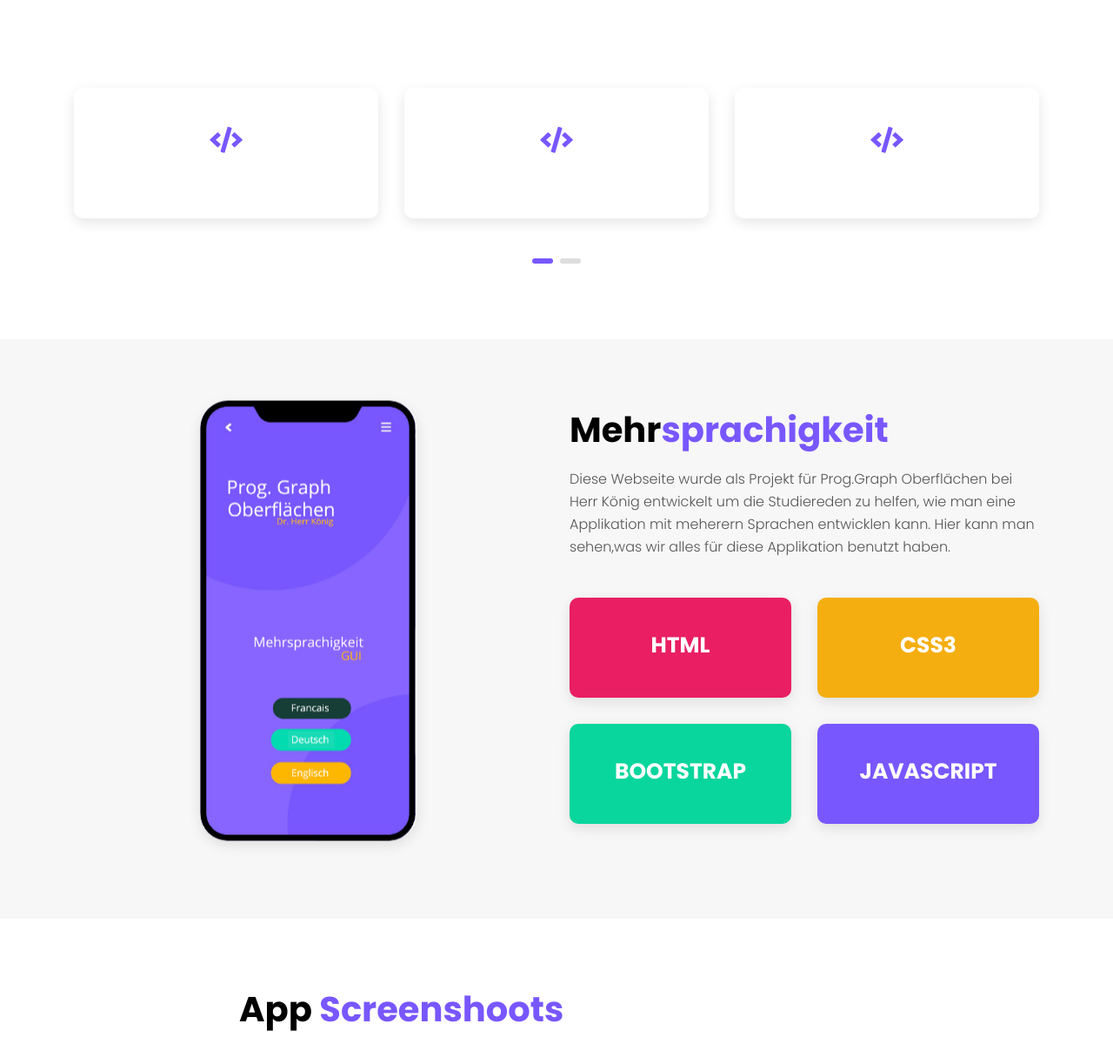
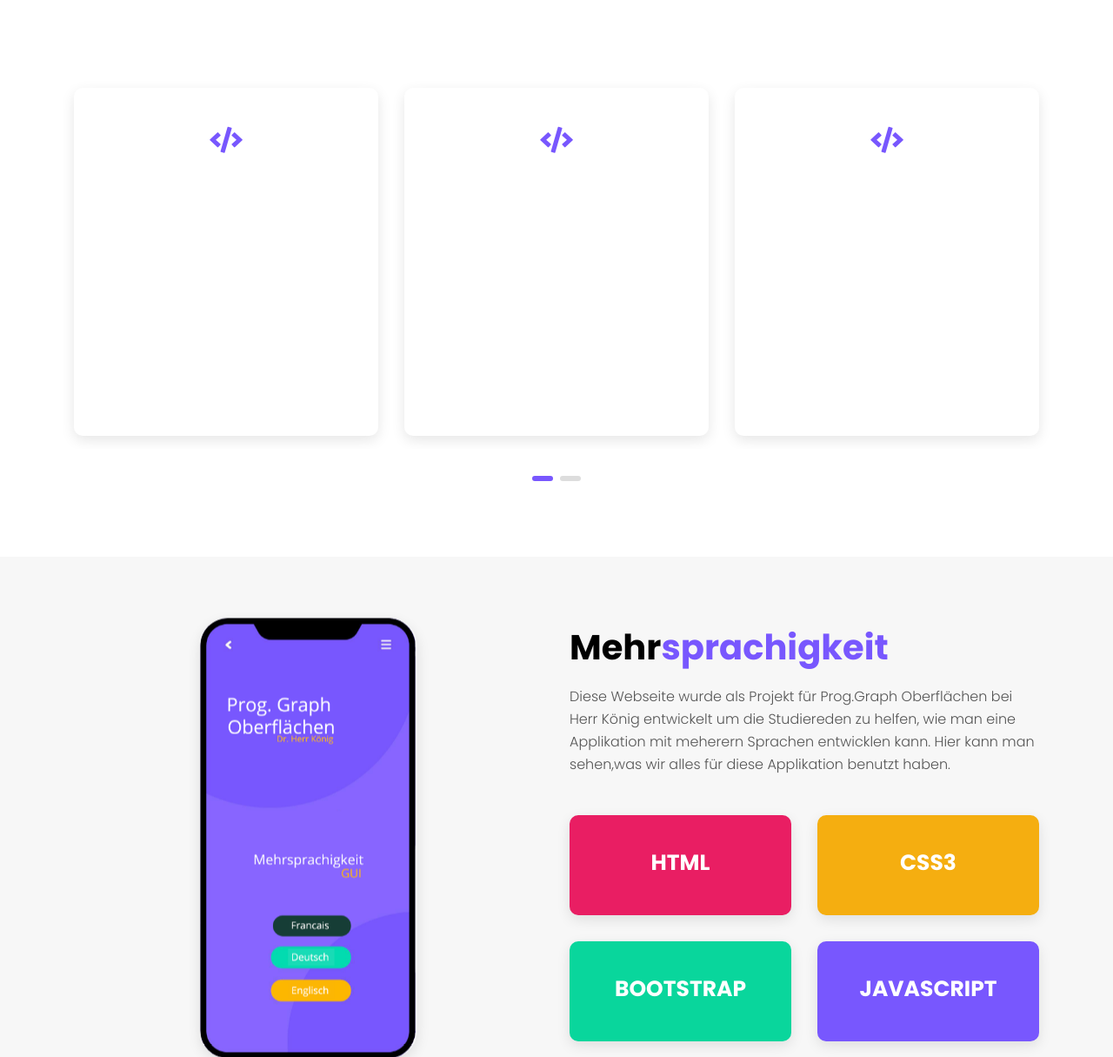
Before and after one commit to Eyssamsh/gui, a PHP site: page /?lang=1 in a window 1280 px wide. Shown: the part 1080-2295 px from the top of the page at 87% size. Run offline with PHP 8.4, Linux system fonts and the light colour scheme; data that the repository does not hold is empty.

Commit message:
Kastenhoehe angeglichen bei section/faq

```diff
--- a/guiProjekt/css/style.css
+++ b/guiProjekt/css/style.css
@@ -431,6 +431,7 @@ ul{
     box-shadow:  var(--shadow-black-100);
     margin : 15px;
     padding: 30px;
+    height: 400px;
     border-radius: 10px;
     text-align: center;
     position: relative;
```
